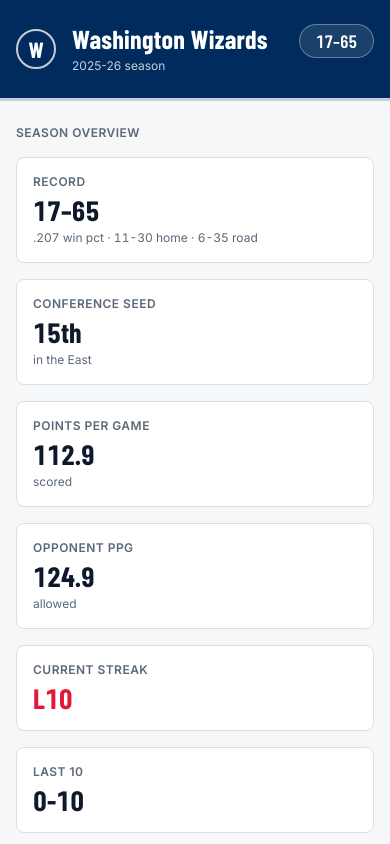
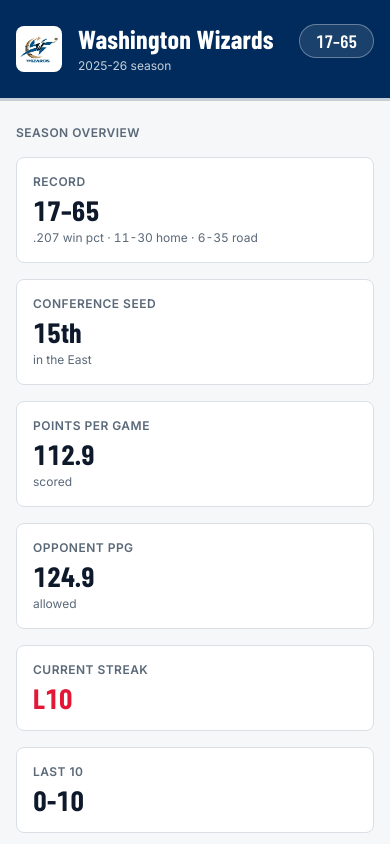
Before and after one commit to chrismaupin1/wizardsDashboard, a plain HTML site: page web/index.html in a window 390 px wide. Shown: the top 844 px of the page. Drawn offline with nearby package versions, Linux system fonts and the light colour scheme.

Commit message:
old logo added

```diff
--- a/web/css/styles.css
+++ b/web/css/styles.css
@@ -111,18 +111,18 @@
   min-width: 0;
 }
 
-.brand-mark {
+/* The team mark. The design system ships no logo, so this is the one piece
+   of art outside the token set - never recolored, so it gets a white plate:
+   the logo's own navy and its wordmark disappear against the navy header.
+   --on-brand is white in both themes, so the plate holds up in dark too. */
+.brand-logo {
   flex: none;
-  width: 46px;
-  height: 46px;
-  display: grid;
-  place-items: center;
-  border-radius: 50%;
-  border: 2px solid var(--silver);
-  font-family: var(--font-display);
-  font-size: 26px;
-  font-weight: 700;
-  line-height: 1;
+  width: 56px;
+  height: 56px;
+  object-fit: contain;
+  background: var(--on-brand);
+  border-radius: var(--radius-md);
+  padding: var(--space-1);
 }
 
 /* The team name is the mark in this system: display type, no logo. */
@@ -530,10 +530,9 @@
     line-height: 30px;
   }
 
-  .brand-mark {
-    width: 40px;
-    height: 40px;
-    font-size: 22px;
+  .brand-logo {
+    width: 46px;
+    height: 46px;
   }
 
   .record-badge {
--- a/web/index.html
+++ b/web/index.html
@@ -15,7 +15,8 @@
   <header class="site-header">
     <div class="wrap header-inner">
       <div class="brand">
-        <span class="brand-mark" aria-hidden="true">W</span>
+        <img class="brand-logo" src="img/wizards-logo.png"
+          width="56" height="56" alt="">
         <div class="brand-text">
           <h1>Washington Wizards</h1>
           <p class="brand-sub" id="season-label">Season overview</p>
```
Also changed, not shown: washington_wizards_2008-2011.png (added), web/img/wizards-logo.png (added).
